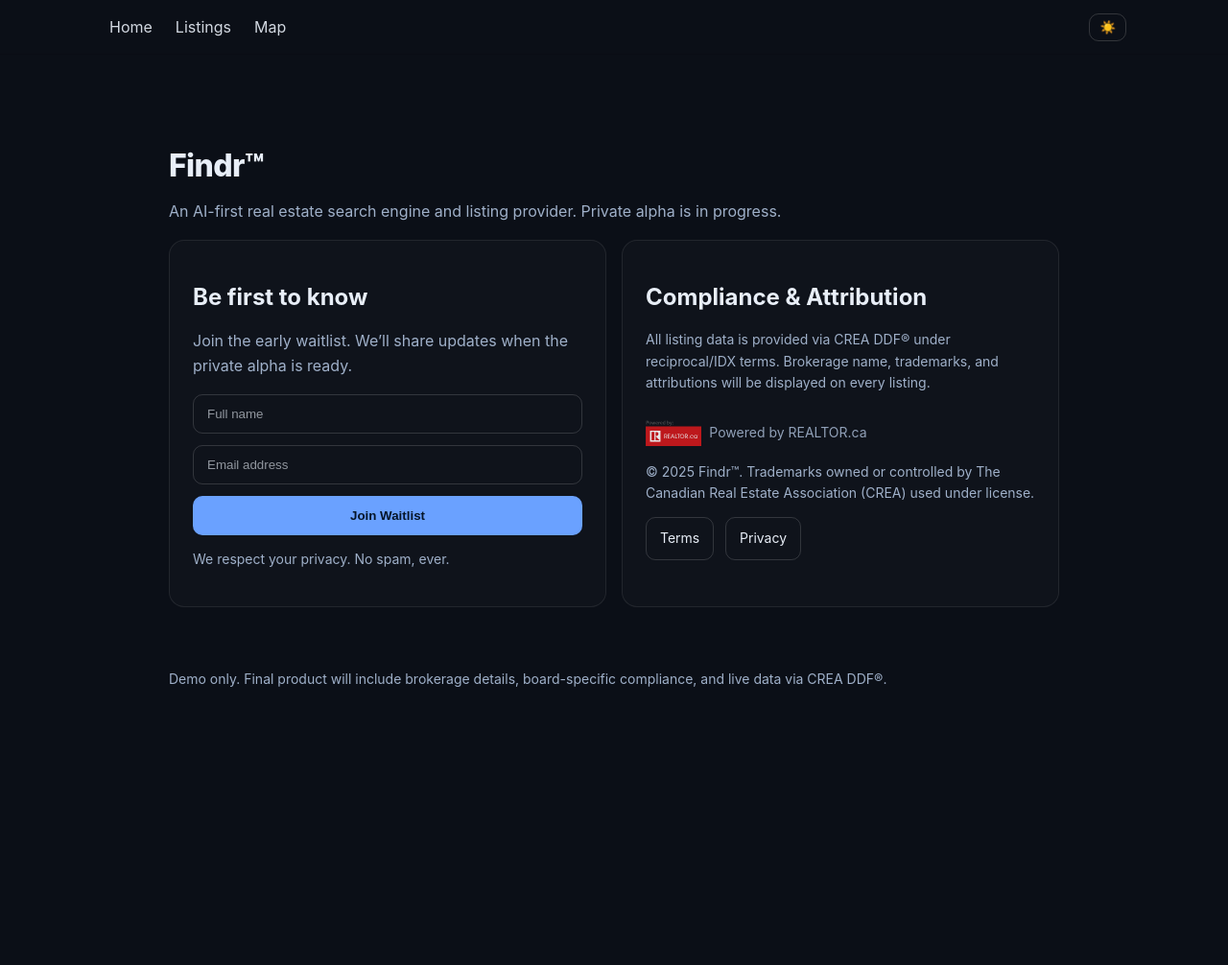
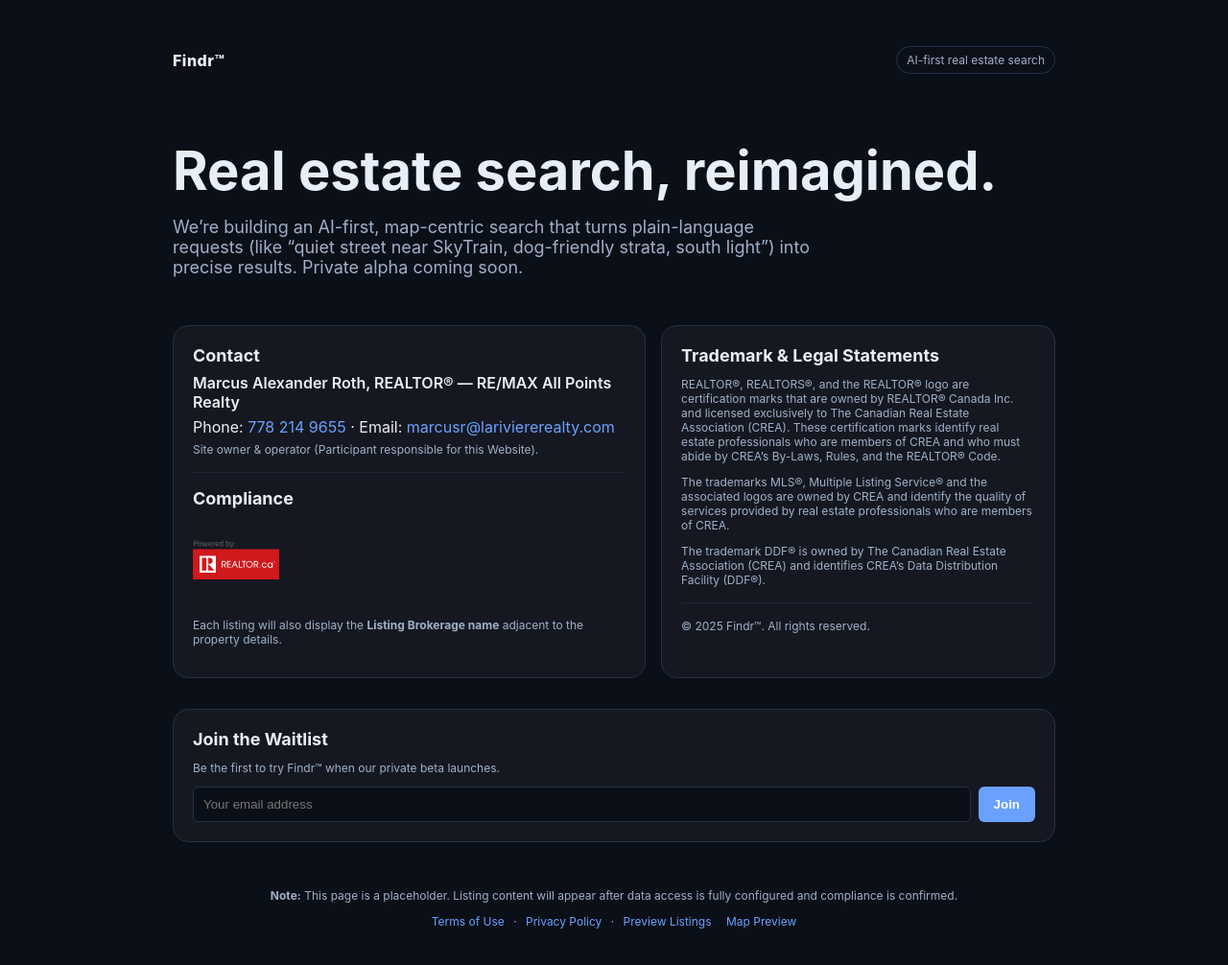
Before and after one commit to findrsupport/Findr, a plain HTML site: page web/index.html in a window 1280 px wide. Shown: the whole page at 96% size. Before the commit the page ends 800 px from the top, so only its background shows below. Drawn offline with Linux system fonts and the light colour scheme.

Commit message:
Index test

```diff
--- a/web/index.html
+++ b/web/index.html
@@ -8,132 +8,113 @@
     :root { --bg:#0b0f17; --fg:#e8eef7; --muted:#9fb0c9; --accent:#6aa1ff; }
     *{box-sizing:border-box}
     body{margin:0; font-family:Inter, system-ui, -apple-system, Segoe UI, Roboto, Helvetica, Arial, sans-serif; background:var(--bg); color:var(--fg);}
-    .wrap{max-width:960px; margin:0 auto; padding:48px 16px}
-    header{margin:48px 0 16px}
-    h1{font-weight:800; letter-spacing:-0.02em; margin:0 0 12px}
-    p{line-height:1.6; color:var(--muted)}
-    .card{border:1px solid rgba(255,255,255,.08); border-radius:16px; padding:24px; background:rgba(255,255,255,.02)}
+    .wrap{max-width:960px; margin:0 auto; padding:48px 20px}
+    header{display:flex; align-items:center; justify-content:space-between; gap:16px}
+    .logo{font-weight:800; letter-spacing:0.5px}
+    .badge{display:inline-block; padding:6px 10px; border:1px solid #23324a; border-radius:999px; color:var(--muted); font-size:12px}
+    .hero{padding:72px 0 32px}
+    .hero h1{font-size:clamp(32px, 6vw, 56px); margin:0 0 12px; line-height:1.05}
+    .hero p{color:var(--muted); font-size:18px; max-width:60ch}
+    .card{background:rgba(255,255,255,0.04); border:1px solid #223148; border-radius:16px; padding:20px}
     .grid{display:grid; gap:16px}
-    .grid.two{grid-template-columns:repeat(2, minmax(0,1fr));}
-    @media (max-width:720px){ .grid.two{grid-template-columns:1fr} }
-    .badge{display:inline-flex; gap:8px; align-items:center; margin-top:12px; opacity:.9}
-    footer{margin:64px 0 24px; color:var(--muted); font-size:14px}
-    a{color:var(--fg)}
+    @media (min-width: 800px){ .grid{grid-template-columns:1.2fr 1fr} }
+    h2{font-size:18px; margin:0 0 8px}
+    .divider{height:1px; background:#1b263a; margin:16px 0}
+    a{color:var(--accent); text-decoration:none}
+    .owner{font-weight:600}
+    .small{font-size:12px; color:var(--muted)}
+    .powered{display:flex; align-items:center; gap:12px; margin-top:8px}
+    .powered img{width:90px; height:90px; object-fit:contain}
+    .stack{display:flex; flex-direction:column; gap:6px}
     .muted{color:var(--muted)}
-    .btn{display:inline-block; padding:10px 14px; border-radius:10px; border:1px solid rgba(255,255,255,.15); text-decoration:none}
-    .small{font-size:14px}
-    form input, form button{width:100%; padding:12px 14px; border-radius:10px; border:1px solid rgba(255,255,255,.15); background:transparent; color:var(--fg)}
-    form input::placeholder{color:rgba(232,238,247,.6)}
-    form button{cursor:pointer; background:var(--accent); border-color:transparent; color:#061628; font-weight:700}
-  </style>
-  <style>
-    /* Light theme overrides */
-    :root[data-theme="light"] {
-      --bg:#ffffff;
-      --fg:#0b0f17;
-      --muted:#4b5563;
-      --accent:#6aa1ff;
-      --card:#f4f6f8;
-      --chip:#eef2f7;
-      --ink:#101826;
+    .footer{margin-top:48px; font-size:12px; color:var(--muted); text-align:center;}
+    .footer a{color:var(--accent); text-decoration:none; margin:0 6px;}
+    /* Footer CTA button */
+    .footer-cta {
+      display:inline-block; margin:0 6px;
+      padding:8px 12px; border-radius:10px; font-weight:600;
+      background:var(--accent); color:#0b0f17 !important; border:0;
     }
-    /* Minimal top navigation */
-    .topnav{position:sticky; top:0; z-index:1000; background:var(--bg); border-bottom:1px solid rgba(0,0,0,0.1);}
-    .topnav .navwrap{max-width:1100px; margin:0 auto; padding:12px 16px; display:flex; gap:16px; align-items:center; justify-content:space-between;}
-    .topnav a{color:var(--fg); text-decoration:none; opacity:0.9; padding:6px 8px; border-radius:10px}
-    .topnav a:hover{opacity:1; background:rgba(128,128,128,0.12)}
-    .topnav .links{display:flex; gap:8px; align-items:center;}
-    .topnav button#themeToggle{border:1px solid rgba(127,127,127,0.35); background:transparent; color:var(--fg); padding:6px 10px; border-radius:10px; cursor:pointer}
-    .topnav button#themeToggle:hover{background:rgba(128,128,128,0.12)}
   </style>
 </head>
 <body>
-  <nav class="topnav" role="navigation" aria-label="Primary">
-    <div class="navwrap">
-      <div class="links">
-        <a href="index.html">Home</a>
-        <a href="listings.html">Listings</a>
-        <a href="map.html">Map</a>
-      </div>
-      <div class="links">
-        <button id="themeToggle" aria-label="Toggle color theme">🌙</button>
-      </div>
-    </div>
-  </nav>
-
   <div class="wrap">
     <header>
-      <h1>Findr™</h1>
-      <p class="muted">An AI-first real estate search engine and listing provider. Private alpha is in progress.</p>
+      <div class="logo">Findr™</div>
+      <span class="badge">AI-first real estate search</span>
     </header>
 
-    <div class="grid two">
-      <section class="card">
-        <h2>Be first to know</h2>
-        <p>Join the early waitlist. We’ll share updates when the private alpha is ready.</p>
-        <form name="waitlist" method="POST" data-netlify="true" netlify-honeypot="bot-field" action="/thank-you.html">
-          <input type="hidden" name="form-name" value="waitlist">
-          <p class="hidden" style="display:none;">
-            <label>Don’t fill this out: <input name="bot-field" /></label>
-          </p>
-          <div class="grid" style="margin-top:12px; gap:12px;">
-            <input type="text" name="name" placeholder="Full name" required>
-            <input type="email" name="email" placeholder="Email address" required>
-            <button type="submit">Join Waitlist</button>
-          </div>
-          <p class="small muted">We respect your privacy. No spam, ever.</p>
-        </form>
-      </section>
+    <section class="hero">
+      <h1>Real estate search, reimagined.</h1>
+      <p>We’re building an AI-first, map-centric search that turns plain-language requests (like “quiet street near SkyTrain, dog-friendly strata, south light”) into precise results. Private alpha coming soon.</p>
+    </section>
 
-      <section class="card">
-        <h2>Compliance & Attribution</h2>
-        <p class="muted small">All listing data is provided via CREA DDF® under reciprocal/IDX terms. Brokerage name, trademarks, and attributions will be displayed on every listing.</p>
-        <div class="badge">
-          <img src="assets/powered-by-realtor.svg" alt="Powered by REALTOR.ca" height="28" />
-          <span class="small muted">Powered by REALTOR.ca</span>
+    <section class="grid">
+      <div class="card">
+        <h2>Contact</h2>
+        <div class="stack">
+          <div class="owner">Marcus Alexander Roth, REALTOR® — RE/MAX All Points Realty</div>
+          <div>Phone: <a href="tel:+17782149655">778 214 9655</a> · Email: <a href="mailto:marcusr@lariviererealty.com">marcusr@lariviererealty.com</a></div>
+          <div class="small">Site owner & operator (Participant responsible for this Website).</div>
         </div>
-        <p class="small muted" style="margin-top:12px">
-          © 2025 Findr™. Trademarks owned or controlled by The Canadian Real Estate Association (CREA) used under license.
+        <div class="divider"></div>
+        <h2>Compliance</h2>
+        <div class="powered">
+          <a href="#" aria-label="Powered by REALTOR.ca">
+            <img src="assets/powered-by-realtor.svg" alt="Powered by REALTOR.ca" width="90" height="90" />
+          </a>
+        </div>
+        <p class="small">Each listing will also display the <strong>Listing Brokerage name</strong> adjacent to the property details.</p>
+      </div>
+
+      <div class="card">
+        <h2>Trademark & Legal Statements</h2>
+        <p class="small">REALTOR®, REALTORS®, and the REALTOR® logo are certification marks that are owned by REALTOR® Canada Inc. and licensed exclusively to The Canadian Real Estate Association (CREA). These certification marks identify real estate professionals who are members of CREA and who must abide by CREA’s By-Laws, Rules, and the REALTOR® Code.</p>
+        <p class="small">The trademarks MLS®, Multiple Listing Service® and the associated logos are owned by CREA and identify the quality of services provided by real estate professionals who are members of CREA.</p>
+        <p class="small">The trademark DDF® is owned by The Canadian Real Estate Association (CREA) and identifies CREA’s Data Distribution Facility (DDF®).</p>
+        <div class="divider"></div>
+        <p class="small">© 2025 Findr™. All rights reserved.</p>
+      </div>
+    </section>
+
+    <!-- Waitlist (honeypot + thank-you redirect intact) -->
+    <section class="card" style="margin-top:32px;">
+      <h2>Join the Waitlist</h2>
+      <p class="small">Be the first to try Findr™ when our private beta launches.</p>
+      <form name="waitlist"
+            method="POST"
+            data-netlify="true"
+            data-netlify-honeypot="bot-field"
+            action="thank-you.html"
+            style="margin-top:12px;">
+        <input type="hidden" name="form-name" value="waitlist" />
+        <p style="display:none">
+          <label>Don’t fill this out if you’re human: <input name="bot-field" /></label>
         </p>
-        <p class="small">
-          <a href="terms.html" class="btn small">Terms</a>
-          &nbsp; <a href="privacy.html" class="btn small">Privacy</a>
-        </p>
-      </section>
-    </div>
+        <div style="display:flex; gap:8px; flex-wrap:wrap;">
+          <input type="email" name="email" placeholder="Your email address" required
+                 style="flex:1; padding:10px; border-radius:6px; border:1px solid #223148; background:#0b0f17; color:#e8eef7;" />
+          <button type="submit"
+                  style="padding:10px 16px; border:none; border-radius:6px; background:#6aa1ff; color:#fff; font-weight:600; cursor:pointer;">
+            Join
+          </button>
+        </div>
+      </form>
+    </section>
 
-    <footer>
-      <p class="small muted">Demo only. Final product will include brokerage details, board-specific compliance, and live data via CREA DDF®.</p>
-    </footer>
+    <!-- Footer with button-highlighted Map link -->
+    <section class="footer">
+      <p><strong>Note:</strong> This page is a placeholder. Listing content will appear after data access is fully configured and compliance is confirmed.</p>
+      <p>
+        <a href="terms.html">Terms of Use</a> ·
+        <a href="privacy.html">Privacy Policy</a> ·
+        <a href="listings.html">Preview Listings</a>
+        <!-- button-style CTA for the map -->
+        <a href="map.html">Map Preview</a>
+      </p>
+    </section>
+
+    <!-- deploy test -->
   </div>
-
-  <script>
-    (function(){
-      var root = document.documentElement;
-      var saved = localStorage.getItem('findr_theme');
-      if(saved === 'light' || saved === 'dark'){
-        root.setAttribute('data-theme', saved);
-      } else {
-        root.setAttribute('data-theme','dark');
-      }
-      function setIcon(){
-        var btn = document.getElementById('themeToggle');
-        if(!btn) return;
-        btn.textContent = (root.getAttribute('data-theme') === 'dark') ? '☀️' : '🌙';
-      }
-      document.addEventListener('DOMContentLoaded', function(){
-        setIcon();
-        var btn = document.getElementById('themeToggle');
-        if(btn){
-          btn.addEventListener('click', function(){
-            var next = root.getAttribute('data-theme') === 'dark' ? 'light' : 'dark';
-            root.setAttribute('data-theme', next);
-            localStorage.setItem('findr_theme', next);
-            setIcon();
-          });
-        }
-      });
-    })();
-  </script>
 </body>
 </html>
```
